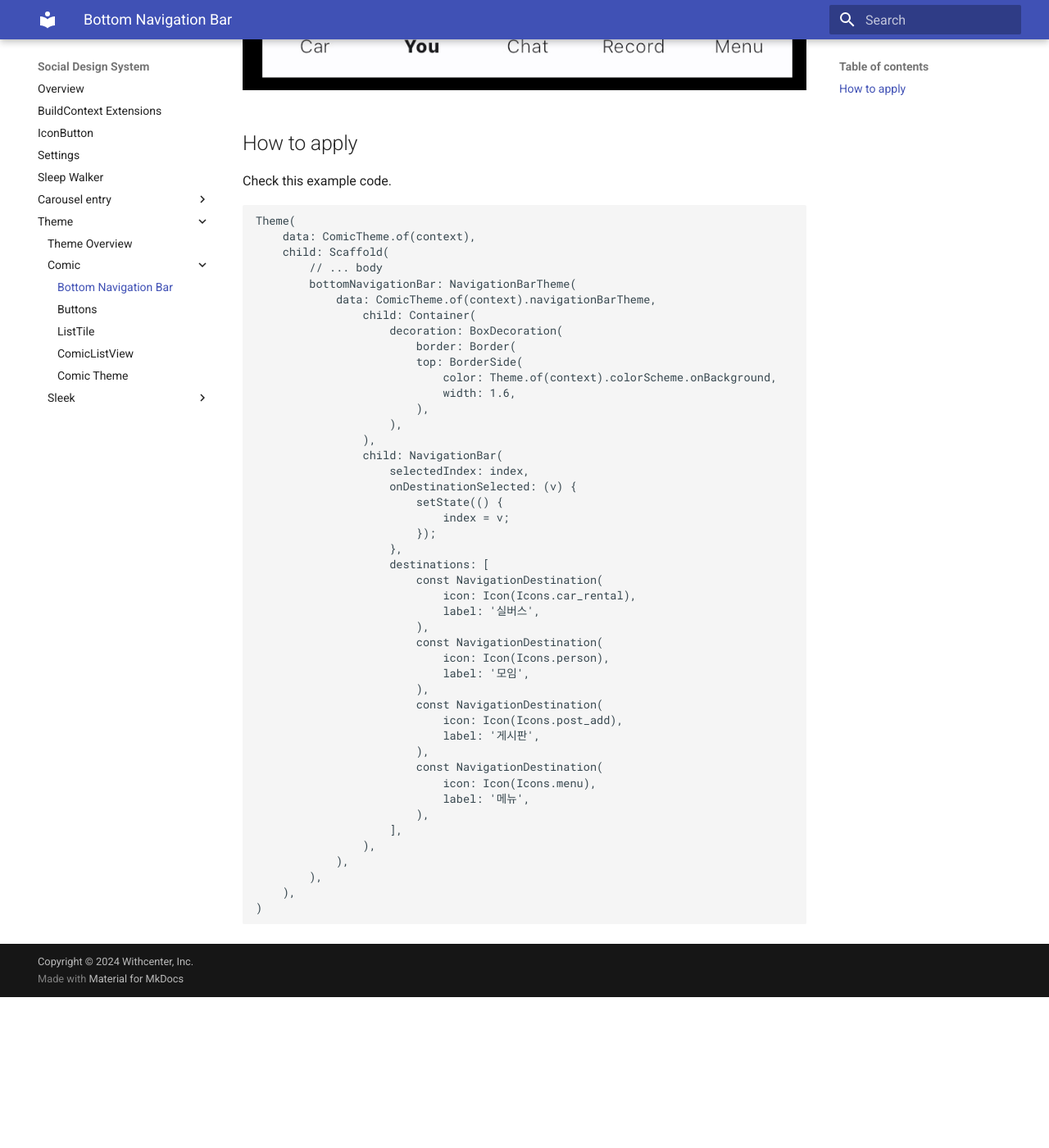
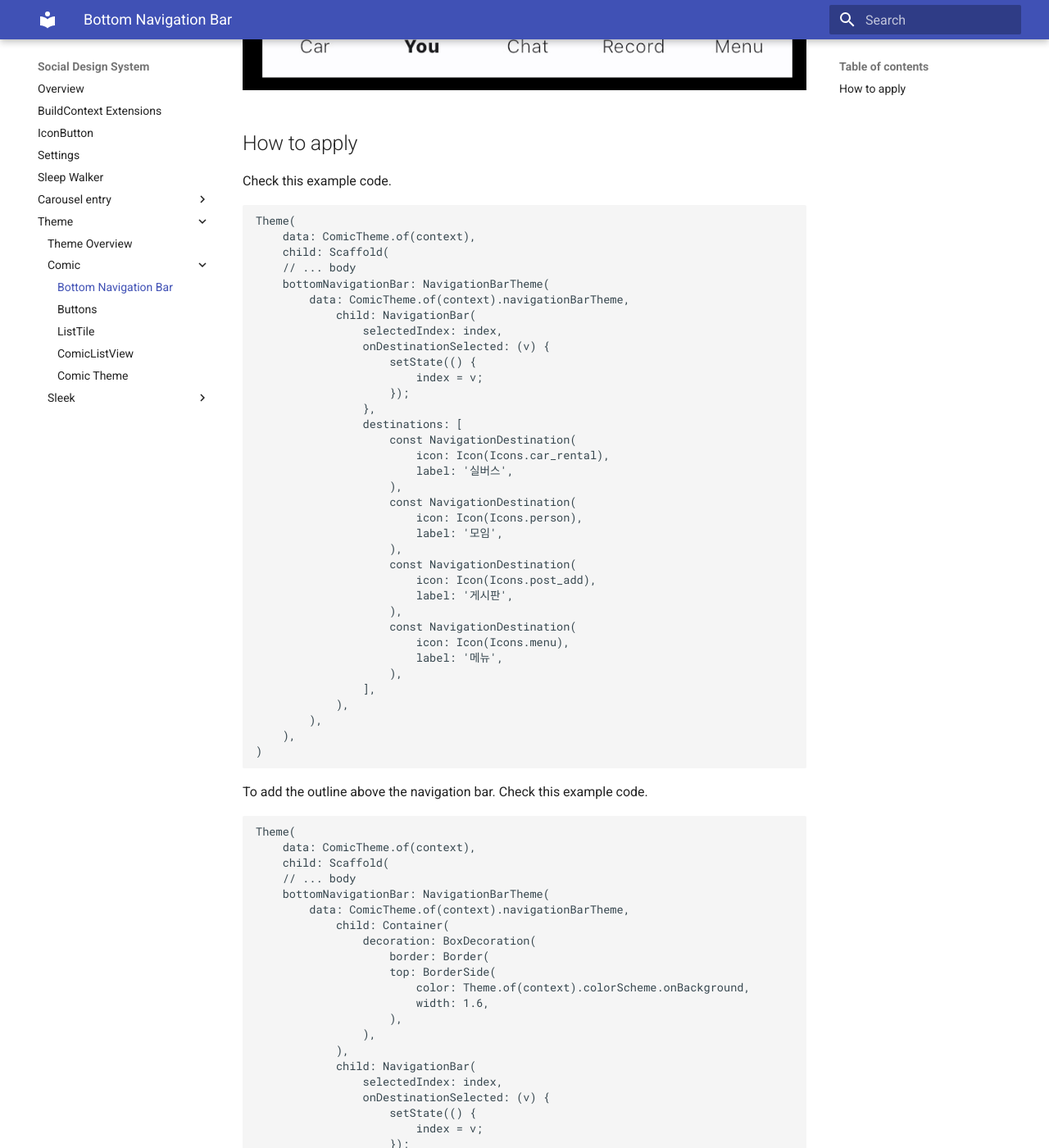
Before and after one commit to thruthesky/easy_design_system_backup_2024_09_24, an MkDocs documentation site: the page built from docs/theme/comic/comic.bottom_navigation_bar.md, in a window 1280 px wide and 1400 px high, scrolled down 525 px. Shown: the whole window at 82% size. Built offline with MkDocs 1.6.1 and Material for MkDocs 9.7.7, drawn with Linux system fonts in a browser that asks for light colours; before the commit the page ends 1741 px from its top, so only the background shows below that.

Commit message:
added some documentation on bottom navigation bar

````diff
--- a/docs/theme/comic/comic.bottom_navigation_bar.md
+++ b/docs/theme/comic/comic.bottom_navigation_bar.md
@@ -14,26 +14,67 @@
 Theme(
     data: ComicTheme.of(context),
     child: Scaffold(
-        // ... body
-        bottomNavigationBar: NavigationBarTheme(
-            data: ComicTheme.of(context).navigationBarTheme,
-                child: Container(
-                    decoration: BoxDecoration(
-                        border: Border(
-                        top: BorderSide(
-                            color: Theme.of(context).colorScheme.onBackground,
-                            width: 1.6,
-                        ),
+    // ... body
+    bottomNavigationBar: NavigationBarTheme(
+        data: ComicTheme.of(context).navigationBarTheme,
+            child: NavigationBar(
+                selectedIndex: index,
+                onDestinationSelected: (v) {
+                    setState(() {
+                        index = v;
+                    });
+                },
+                destinations: [
+                    const NavigationDestination(
+                        icon: Icon(Icons.car_rental),
+                        label: '실버스',
+                    ),
+                    const NavigationDestination(
+                        icon: Icon(Icons.person),
+                        label: '모임',
+                    ),
+                    const NavigationDestination(
+                        icon: Icon(Icons.post_add),
+                        label: '게시판',
+                    ),
+                    const NavigationDestination(
+                        icon: Icon(Icons.menu),
+                        label: '메뉴',
+                    ),
+                ],
+            ),
+        ),
+    ),
+)
+```
+
+To add the outline above the navigation bar. Check this example code.
+
+```dart
+Theme(
+    data: ComicTheme.of(context),
+    child: Scaffold(
+    // ... body
+    bottomNavigationBar: NavigationBarTheme(
+        data: ComicTheme.of(context).navigationBarTheme,
+            child: Container(
+                decoration: BoxDecoration(
+                    border: Border(
+                    top: BorderSide(
+                        color: Theme.of(context).colorScheme.onBackground,
+                        width: 1.6,
                     ),
                 ),
-                child: NavigationBar(
-                    selectedIndex: index,
-                    onDestinationSelected: (v) {
-                        setState(() {
-                            index = v;
-                        });
-                    },
-                    destinations: [
+            ),
+            child: NavigationBar(
+                selectedIndex: index,
+                onDestinationSelected: (v) {
+                    setState(() {
+                        index = v;
+                    });
+                },
+                destinations:
+                    [
                         const NavigationDestination(
                             icon: Icon(Icons.car_rental),
                             label: '실버스',
````
